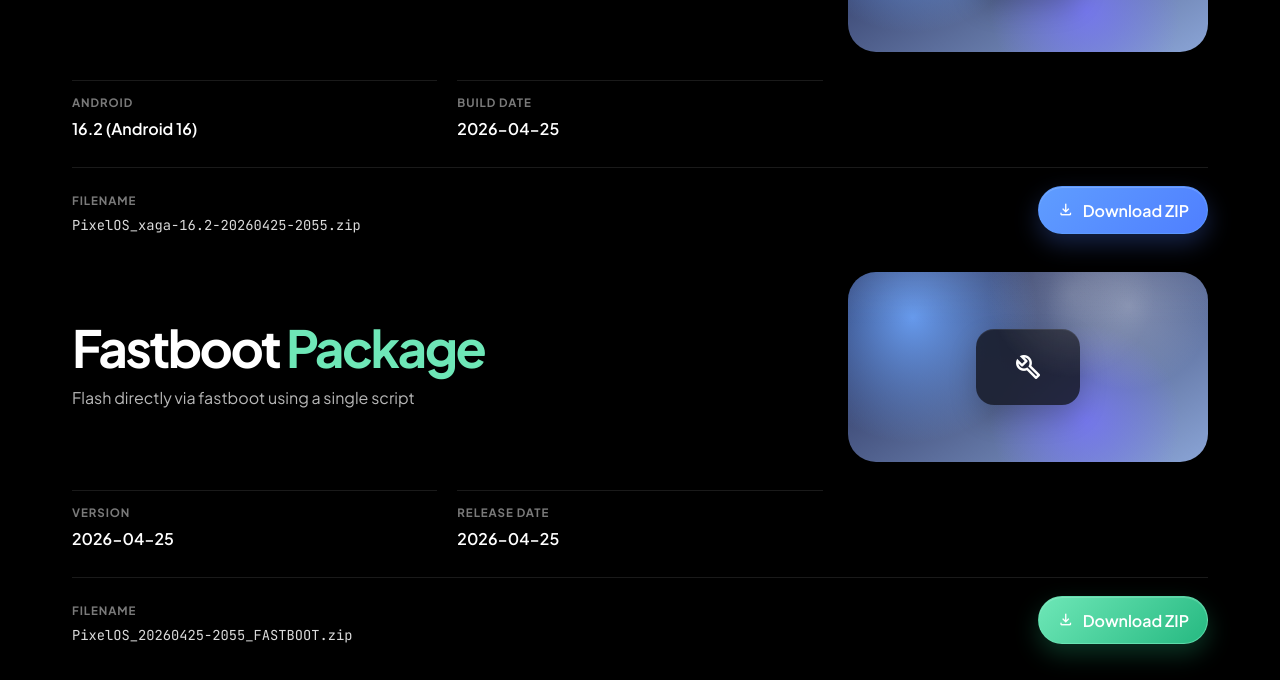
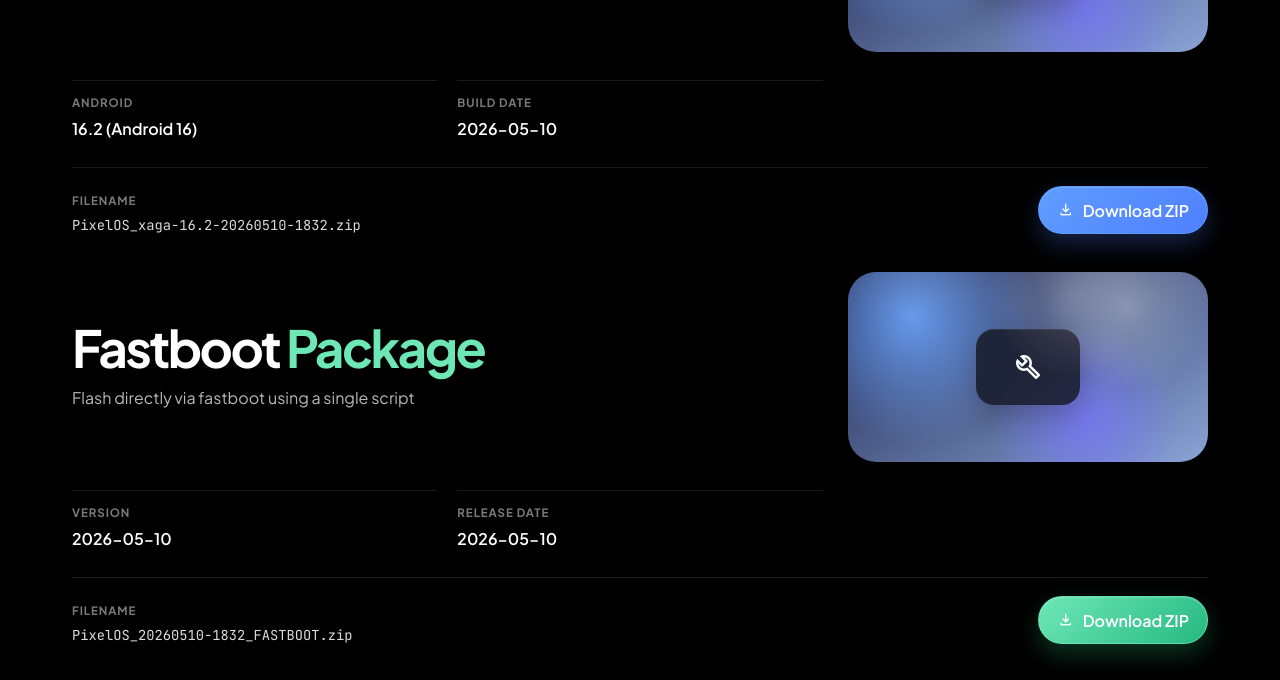
Before and after one commit to Angxddeep/pixelos-xaga-site, a React (Vite) app: page /support in a window 1280 px wide. Shown: the part 1197-1877 px from the top of the page. Built offline with nearby package versions, Linux system fonts and the light colour scheme.

Commit message:
new release

```diff
--- a/src/data/downloads.ts
+++ b/src/data/downloads.ts
@@ -2,9 +2,9 @@
   rom: {
     name: "PixelOS ROM",
     version: "16.2 (Android 16)",
-    date: "2026-04-25",
-    filename: "PixelOS_xaga-16.2-20260425-2055.zip",
-    link: "https://pixelos-xaga-worker.angxddeep.workers.dev/PixelOS_xaga-16.2-20260425-2055.zip"
+    date: "2026-05-10",
+    filename: "PixelOS_xaga-16.2-20260510-1832.zip",
+    link: "https://pixelos-xaga-worker.angxddeep.workers.dev/PixelOS_xaga-16.2-20260510-1832.zip"
   },
   recovery_images: [
     {
@@ -41,10 +41,10 @@
   },
   fastboot_package: {
     name: "Fastboot Package",
-    version: "2026-04-25",
-    date: "2026-04-25",
-    filename: "PixelOS_20260425-2055_FASTBOOT.zip",
-    link: "https://pixelos-xaga-worker.angxddeep.workers.dev/PixelOS_20260425-2055_FASTBOOT.zip"
+    version: "2026-05-10",
+    date: "2026-05-10",
+    filename: "PixelOS_20260510-1832_FASTBOOT.zip",
+    link: "https://pixelos-xaga-worker.angxddeep.workers.dev/PixelOS_20260510-1832_FASTBOOT.zip"
   },
   drivers: {
     filename: "android-bootloader-interface-304243.zip",
```
